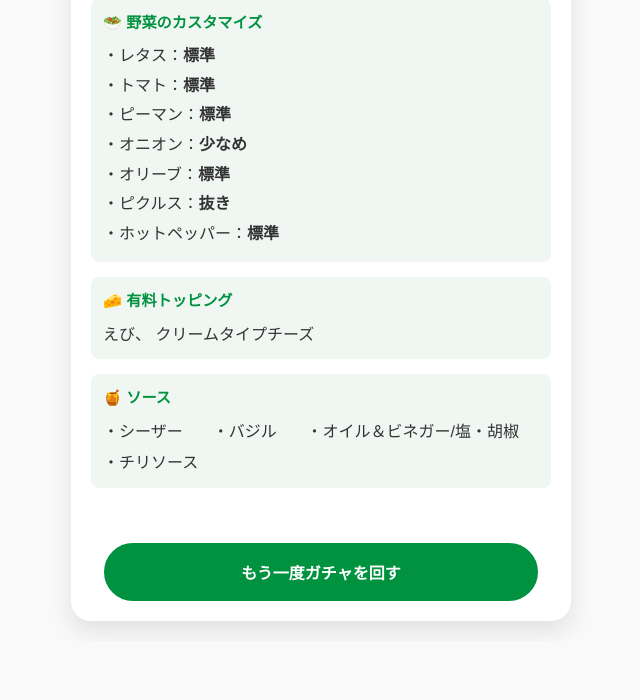
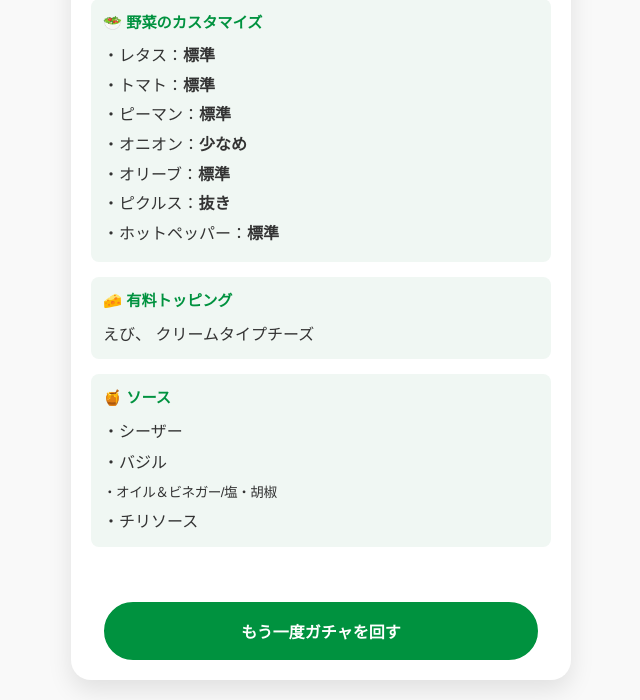
Before and after one commit to iam-suco/subway-gacha, a Flask app: page / in a window 1280 px wide. Shown: the part 593-1293 px from the top of the page, without its empty margins (319-959 px from the left). Before the commit the page ends 1224 px from the top, so only its background shows below. Run offline with Flask 3, Linux system fonts and the light colour scheme.

Commit message:
Refactor index.html for improved styling and layout
Updated styles for better layout and readability, including adjustments for sauce list display and button hover effects.

```diff
--- a/templates/index.html
+++ b/templates/index.html
@@ -22,7 +22,7 @@
     }
     .label { font-weight: bold; color: #00923f; display: block; margin-bottom: 8px; font-size: 0.95em; }
 
-    /* 全体の文字サイズを統一 */
+    /* 全体の文字サイズを1.0remで統一 */
     .display-text {
       font-size: 1.0rem;
       color: #333;
@@ -34,18 +34,29 @@
       white-space: nowrap;
     }
 
-    /* ソース：長い名前は1行を独占、短いものは並ぶ設定 */
+    /* ソース：長い名前は1行を独占させ、かつ「入り切らなければ縮小」させる */
     .sauce-list {
       display: flex;
-      flex-wrap: wrap; /* 折り返しを許可 */
-      gap: 6px 10px;
+      flex-direction: column; /* 基本は1行1項目（縦並び）にすることで確実に1行を確保 */
+      gap: 6px;
     }
     .sauce-list div {
-      white-space: nowrap; /* 1つのソース名は絶対に改行しない */
-      font-size: 1.0rem;    /* 文字サイズを完全に統一 */
-      flex: 1 0 auto;      /* 必要に応じて横に広がる */
-      max-width: 100%;     /* 枠は超えない */
+      white-space: nowrap; /* 絶対に改行させない */
+      font-size: 1.0rem;
+      /* スマホの横幅が厳しい時に文字を少し詰める/小さくする設定 */
+      overflow: hidden;
+      display: inline-block;
+      width: 100%;
     }
+
+    /* 非常に長いソース名への個別対策（オイル&ビネガーなど） */
+    .sauce-item-long {
+      letter-spacing: -0.5px; /* 字間を少し詰める */
+      font-size: 0.85rem !important; /* 長い時だけ少し小さくして1行にねじ込む */
+    }
+
+    .btn { display: block; width: 80%; margin: 20px auto; padding: 15px; background: #00923f; color: white; text-decoration: none; border-radius: 30px; font-weight: bold; transition: 0.3s; border: 2px solid #00923f; text-align: center; }
+    .btn:hover { background: #ffc20e; color: #00923f; border-color: #ffc20e; }
   </style>
 </head>
 <body>
@@ -81,12 +92,12 @@
         <span class="label">🍯 ソース</span>
         <div class="sauce-list display-text">
           {% for sauce in sauces %}
-            <div>・{{ sauce }}</div>
+            <div class="{% if sauce|length > 8 %}sauce-item-long{% endif %}">・{{ sauce }}</div>
           {% endfor %}
         </div>
       </div>
     </div>
-    <a href="/" class="btn" style="display: block; width: 80%; margin: 20px auto; padding: 15px; background: #00923f; color: white; text-decoration: none; border-radius: 30px; font-weight: bold; transition: 0.3s; border: 2px solid #00923f; text-align: center;">もう一度ガチャを回す</a>
+    <a href="/" class="btn">もう一度ガチャを回す</a>
   </div>
 </body>
 </html>
```
